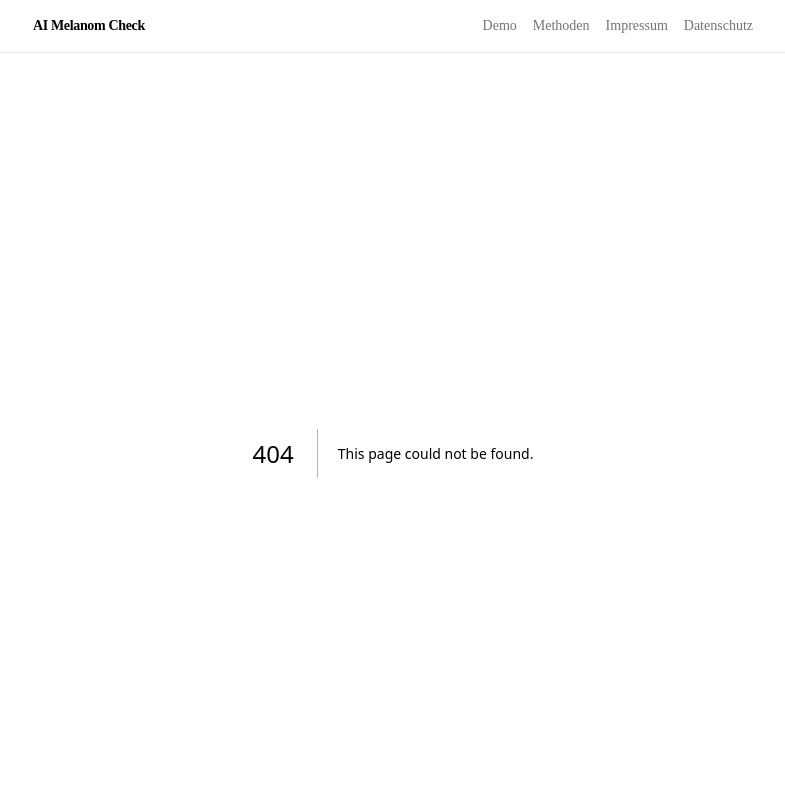
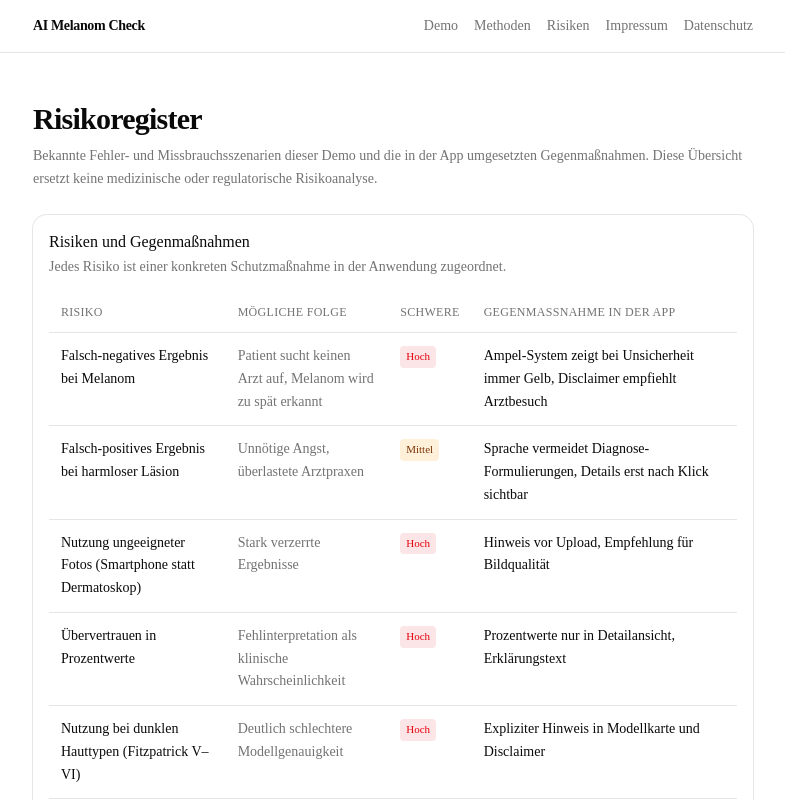
Before and after one commit to kuersatcifci/ai-melanom-check, a Next.js app: page /risk in a window 1280 px wide. Before the commit this address had no page. Shown: the top 800 px of the page, without its empty margins (247-1032 px from the left). Built offline with nearby package versions, Linux system fonts and the light colour scheme.

Commit message:
Add risk register page

```diff
--- a/src/app/layout.tsx
+++ b/src/app/layout.tsx
@@ -54,6 +54,12 @@ export default function RootLayout({
                 Methoden
               </Link>
               <Link
+                href="/risk"
+                className="hover:text-foreground hover:underline underline-offset-2"
+              >
+                Risiken
+              </Link>
+              <Link
                 href="/impressum"
                 className="hover:text-foreground hover:underline underline-offset-2"
               >
--- /dev/null
+++ b/src/app/risk/page.tsx
@@ -0,0 +1,152 @@
+import {
+  Card,
+  CardContent,
+  CardDescription,
+  CardHeader,
+  CardTitle,
+} from "@/components/ui/card";
+import {
+  Table,
+  TableBody,
+  TableCell,
+  TableHead,
+  TableHeader,
+  TableRow,
+} from "@/components/ui/table";
+
+export const metadata = {
+  title: "Risiken – AI Melanom Check",
+  description:
+    "Risikoregister: bekannte Fehler- und Missbrauchsszenarien und die in der App umgesetzten Gegenmaßnahmen.",
+};
+
+type Severity = "Hoch" | "Mittel" | "Niedrig";
+
+type RiskRow = {
+  risk: string;
+  consequence: string;
+  severity: Severity;
+  mitigation: string;
+};
+
+const RISKS: RiskRow[] = [
+  {
+    risk: "Falsch-negatives Ergebnis bei Melanom",
+    consequence:
+      "Patient sucht keinen Arzt auf, Melanom wird zu spät erkannt",
+    severity: "Hoch",
+    mitigation:
+      "Ampel-System zeigt bei Unsicherheit immer Gelb, Disclaimer empfiehlt Arztbesuch",
+  },
+  {
+    risk: "Falsch-positives Ergebnis bei harmloser Läsion",
+    consequence: "Unnötige Angst, überlastete Arztpraxen",
+    severity: "Mittel",
+    mitigation:
+      "Sprache vermeidet Diagnose-Formulierungen, Details erst nach Klick sichtbar",
+  },
+  {
+    risk: "Nutzung ungeeigneter Fotos (Smartphone statt Dermatoskop)",
+    consequence: "Stark verzerrte Ergebnisse",
+    severity: "Hoch",
+    mitigation: "Hinweis vor Upload, Empfehlung für Bildqualität",
+  },
+  {
+    risk: "Übervertrauen in Prozentwerte",
+    consequence: "Fehlinterpretation als klinische Wahrscheinlichkeit",
+    severity: "Hoch",
+    mitigation: "Prozentwerte nur in Detailansicht, Erklärungstext",
+  },
+  {
+    risk: "Nutzung bei dunklen Hauttypen (Fitzpatrick V–VI)",
+    consequence: "Deutlich schlechtere Modellgenauigkeit",
+    severity: "Hoch",
+    mitigation: "Expliziter Hinweis in Modellkarte und Disclaimer",
+  },
+  {
+    risk: "Nutzung durch Kinder oder vulnerable Gruppen",
+    consequence: "Fehlinterpretation ohne medizinisches Grundwissen",
+    severity: "Mittel",
+    mitigation: "Zweckbestimmung schließt diese Gruppen explizit aus",
+  },
+  {
+    risk: "App wird als Ersatz für Vorsorgeuntersuchung genutzt",
+    consequence: "Versäumte Früherkennung",
+    severity: "Hoch",
+    mitigation: "Prominenter Disclaimer, kein Screening-Versprechen",
+  },
+];
+
+function SeverityBadge({ level }: { level: Severity }) {
+  const styles: Record<Severity, string> = {
+    Hoch: "bg-destructive/10 text-destructive",
+    Mittel:
+      "bg-amber-500/15 text-amber-900 dark:bg-amber-400/15 dark:text-amber-200",
+    Niedrig: "bg-muted text-muted-foreground",
+  };
+  return (
+    <span
+      className={
+        "inline-block rounded px-1.5 py-0.5 text-[11px] font-medium " +
+        styles[level]
+      }
+    >
+      {level}
+    </span>
+  );
+}
+
+export default function RiskPage() {
+  return (
+    <main className="mx-auto flex w-full max-w-3xl flex-col gap-6 px-6 py-12">
+      <header className="flex flex-col gap-2">
+        <h1 className="text-3xl font-semibold tracking-tight">
+          Risikoregister
+        </h1>
+        <p className="text-muted-foreground text-sm leading-relaxed">
+          Bekannte Fehler- und Missbrauchsszenarien dieser Demo und die in der
+          App umgesetzten Gegenmaßnahmen. Diese Übersicht ersetzt keine
+          medizinische oder regulatorische Risikoanalyse.
+        </p>
+      </header>
+
+      <Card>
+        <CardHeader>
+          <CardTitle>Risiken und Gegenmaßnahmen</CardTitle>
+          <CardDescription>
+            Jedes Risiko ist einer konkreten Schutzmaßnahme in der Anwendung
+            zugeordnet.
+          </CardDescription>
+        </CardHeader>
+        <CardContent>
+          <Table>
+            <TableHeader>
+              <TableRow>
+                <TableHead className="w-[26%]">Risiko</TableHead>
+                <TableHead className="w-[24%]">Mögliche Folge</TableHead>
+                <TableHead className="w-[10%]">Schwere</TableHead>
+                <TableHead className="w-[40%]">
+                  Gegenmaßnahme in der App
+                </TableHead>
+              </TableRow>
+            </TableHeader>
+            <TableBody>
+              {RISKS.map((row) => (
+                <TableRow key={row.risk}>
+                  <TableCell className="font-medium">{row.risk}</TableCell>
+                  <TableCell className="text-muted-foreground">
+                    {row.consequence}
+                  </TableCell>
+                  <TableCell>
+                    <SeverityBadge level={row.severity} />
+                  </TableCell>
+                  <TableCell>{row.mitigation}</TableCell>
+                </TableRow>
+              ))}
+            </TableBody>
+          </Table>
+        </CardContent>
+      </Card>
+    </main>
+  );
+}
--- /dev/null
+++ b/src/components/ui/table.tsx
@@ -0,0 +1,114 @@
+import * as React from "react";
+
+import { cn } from "@/lib/utils";
+
+function Table({ className, ...props }: React.ComponentProps<"table">) {
+  return (
+    <div
+      data-slot="table-container"
+      className="relative w-full overflow-x-auto"
+    >
+      <table
+        data-slot="table"
+        className={cn("w-full caption-bottom text-sm", className)}
+        {...props}
+      />
+    </div>
+  );
+}
+
+function TableHeader({ className, ...props }: React.ComponentProps<"thead">) {
+  return (
+    <thead
+      data-slot="table-header"
+      className={cn("[&_tr]:border-b", className)}
+      {...props}
+    />
+  );
+}
+
+function TableBody({ className, ...props }: React.ComponentProps<"tbody">) {
+  return (
+    <tbody
+      data-slot="table-body"
+      className={cn("[&_tr:last-child]:border-0", className)}
+      {...props}
+    />
+  );
+}
+
+function TableFooter({ className, ...props }: React.ComponentProps<"tfoot">) {
+  return (
+    <tfoot
+      data-slot="table-footer"
+      className={cn(
+        "bg-muted/50 border-t font-medium [&>tr]:last:border-b-0",
+        className,
+      )}
+      {...props}
+    />
+  );
+}
+
+function TableRow({ className, ...props }: React.ComponentProps<"tr">) {
+  return (
+    <tr
+      data-slot="table-row"
+      className={cn(
+        "hover:bg-muted/50 data-[state=selected]:bg-muted border-b transition-colors",
+        className,
+      )}
+      {...props}
+    />
+  );
+}
+
+function TableHead({ className, ...props }: React.ComponentProps<"th">) {
+  return (
+    <th
+      data-slot="table-head"
+      className={cn(
+        "text-muted-foreground h-10 px-3 text-left align-middle text-xs font-medium uppercase tracking-wide [&:has([role=checkbox])]:pr-0",
+        className,
+      )}
+      {...props}
+    />
+  );
+}
+
+function TableCell({ className, ...props }: React.ComponentProps<"td">) {
+  return (
+    <td
+      data-slot="table-cell"
+      className={cn(
+        "p-3 align-top text-sm leading-relaxed [&:has([role=checkbox])]:pr-0",
+        className,
+      )}
+      {...props}
+    />
+  );
+}
+
+function TableCaption({
+  className,
+  ...props
+}: React.ComponentProps<"caption">) {
+  return (
+    <caption
+      data-slot="table-caption"
+      className={cn("text-muted-foreground mt-4 text-sm", className)}
+      {...props}
+    />
+  );
+}
+
+export {
+  Table,
+  TableHeader,
+  TableBody,
+  TableFooter,
+  TableHead,
+  TableRow,
+  TableCell,
+  TableCaption,
+};
```
